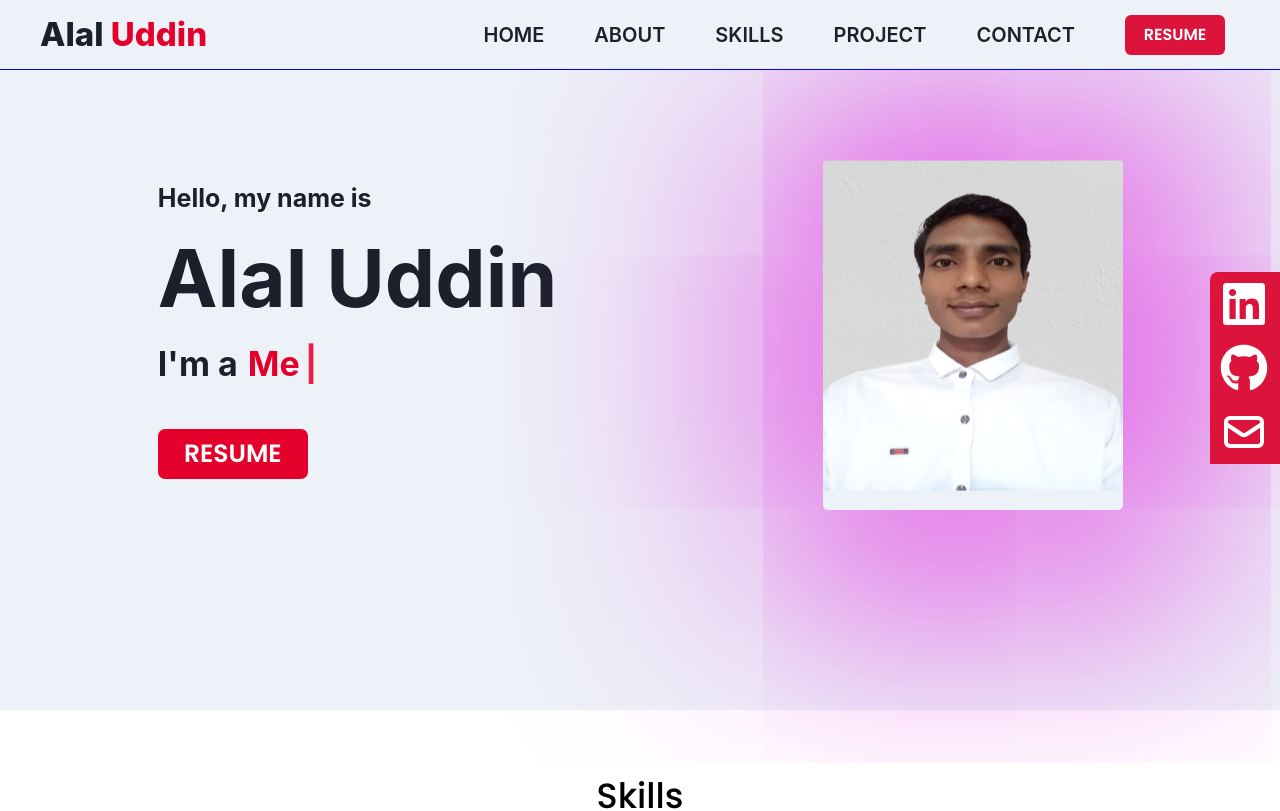
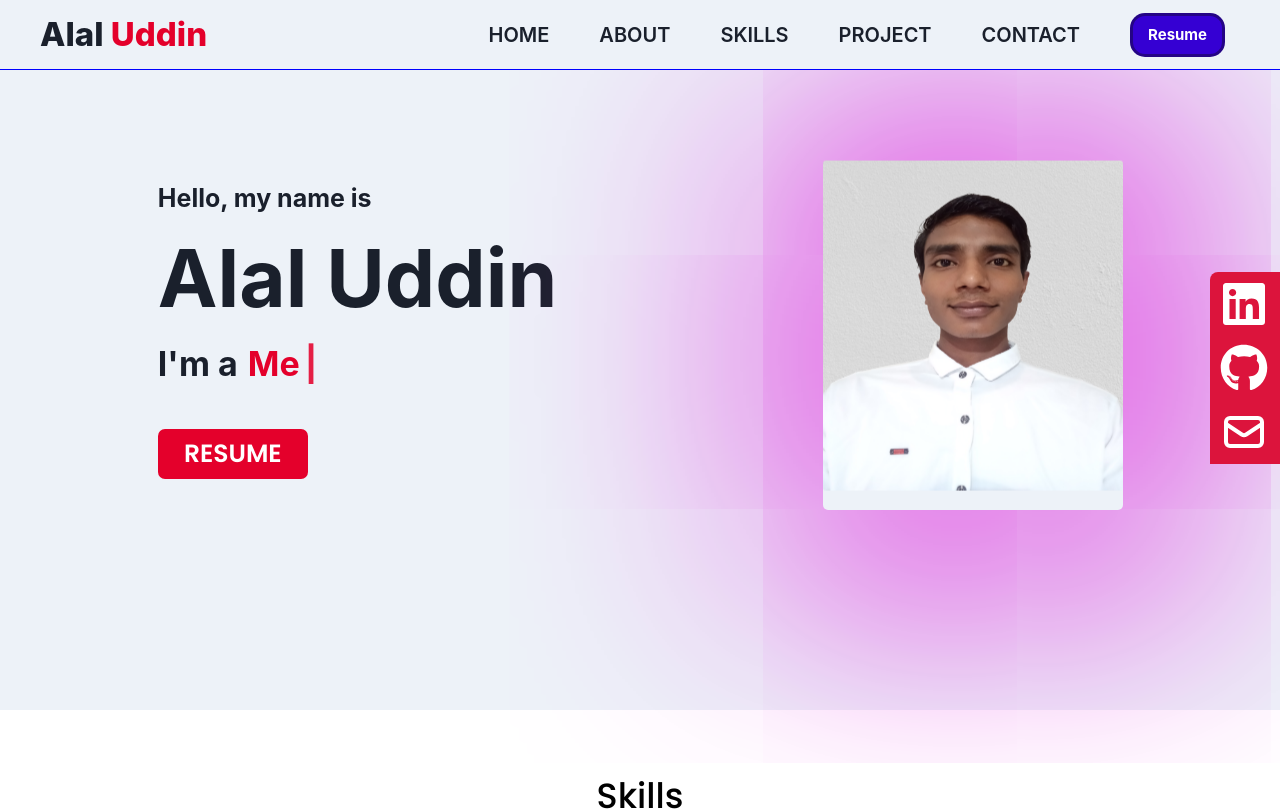
Before and after one commit to alalUDDIN123/alalUDDIN123.github.io, a React (Create React App) app: page / in a window 1280 px wide. Shown: the top 811 px of the page. Built offline with nearby package versions, Linux system fonts and the light colour scheme.

Commit message:
add redirect in resume button with download

```diff
--- a/package.json
+++ b/package.json
@@ -11,6 +11,7 @@
     "@testing-library/jest-dom": "^5.16.5",
     "@testing-library/react": "^13.4.0",
     "@testing-library/user-event": "^13.5.0",
+    "aos": "^2.3.4",
     "file-saver": "^2.0.5",
     "framer-motion": "^8.1.4",
     "react": "^18.2.0",
--- a/src/Components/Navbar/Navbar.jsx
+++ b/src/Components/Navbar/Navbar.jsx
@@ -37,7 +37,13 @@ const Navbar = () => {
 
   const { isOpen, onOpen, onClose } = useDisclosure();
   const btnRef = React.useRef();
-  // "#edf2f8" : "#edf2f8",
+
+  const handleClick = () => {
+    window.open(
+      "/Alal-Uddin-Resume.pdf"
+    );
+  };
+
   return (
     <>
       {/* --------------------------Desktop--------------------------------------- */}
@@ -78,26 +84,17 @@ const Navbar = () => {
                   </li>
                   <li>
 
-                    <a href={resume} target="_blank" >
-                      <Button
-                        h="40px"
-                        fontFamily="Poppins"
-                        w="100px"
-                        fontSize="16px"
-                        color="white"
-                        bg="#dc143c"
-                        _hover={{
-                          background: "transparent",
-                          color: "#dc143c",
-                          border: "2px solid #dc143c",
-                        }}
-                        onClick={() => {
-                          saveAs(resume, "Alal-Uddin-Resume.pdf")
-                        }}
-                      >
-                        RESUME
-                      </Button>
-                    </a>
+
+                    <a target="_blank"
+                      href="Alal-Uddin-Resume.pdf"
+                      download="Alal-Uddin-Resume.pdf"
+                      onClick={handleClick}><button style={{
+                        backgroundColor: "#3500D3", color: "white",
+                        fontWeight: "bold", fontSize: "15px",
+                        cursor: "pointer", padding: "8px 15px",
+                        borderRadius: "15px",
+                        border: "3px solid rgba(11,12,16,0.4)"
+                      }} >Resume</button></a>
                   </li>
 
 
@@ -173,26 +170,16 @@ const Navbar = () => {
                               <a href="#contact">CONTACT</a>
                             </li>
                             <li onClick={onClose}>
-                              <a href={resume} target="_blank" >
-                                <Button
-                                  h="40px"
-                                  fontFamily="Poppins"
-                                  w="100px"
-                                  fontSize="16px"
-                                  color="white"
-                                  bg="#dc143c"
-                                  _hover={{
-                                    background: "transparent",
-                                    color: "#dc143c",
-                                    border: "2px solid #dc143c",
-                                  }}
-                                  onClick={() => {
-                                    saveAs(resume, "Alal-Uddin-Resume.pdf")
-                                  }}
-                                >
-                                  RESUME
-                                </Button>
-                              </a>
+                              <a target="_blank"
+                                href="Alal-Uddin-Resume.pdf"
+                                download="Alal-Uddin-Resume.pdf"
+                                onClick={handleClick}><button style={{
+                                  backgroundColor: "#3500D3", color: "white",
+                                  fontWeight: "bold", fontSize: "15px",
+                                  cursor: "pointer", padding: "8px 15px",
+                                  borderRadius: "15px",
+                                  border: "3px solid rgba(11,12,16,0.4)"
+                                }} >Resume</button></a>
                             </li>
                           </ul>
                         </DrawerBody>
@@ -271,26 +258,17 @@ const Navbar = () => {
                               <a href="#contact">CONTACT</a>
                             </li>
                             <li onClick={onClose}>
-                              <a href={resume} target="_blank" >
-                                <Button
-                                  h="40px"
-                                  fontFamily="Poppins"
-                                  w="100px"
-                                  fontSize="16px"
-                                  color="white"
-                                  bg="#dc143c"
-                                  _hover={{
-                                    background: "transparent",
-                                    color: "#dc143c",
-                                    border: "2px solid #dc143c",
-                                  }}
-                                  onClick={() => {
-                                    saveAs(resume, "Alal-Uddin-Resume.pdf")
-                                  }}
-                                >
-                                  RESUME
-                                </Button>
-                              </a>
+                              <a target="_blank"
+                                href="Alal-Uddin-Resume.pdf"
+                                download="Alal-Uddin-Resume.pdf"
+                                onClick={handleClick}>
+                                <button style={{
+                                  backgroundColor: "#3500D3", color: "white",
+                                  fontWeight: "bold", fontSize: "15px",
+                                  cursor: "pointer", padding: "8px 15px",
+                                  borderRadius: "15px",
+                                  border: "3px solid rgba(11,12,16,0.4)"
+                                }} >Resume</button></a>
                             </li>
                           </ul>
                         </DrawerBody>
--- a/src/DiffrentSection/Hero/Hero.js
+++ b/src/DiffrentSection/Hero/Hero.js
@@ -1,12 +1,13 @@
 import React from "react";
 import "./Hero.css";
 import profile from "../../Images/mypic.png";
-import { saveAs } from 'file-saver';
+
 import { Box, Button, SimpleGrid, useColorMode } from "@chakra-ui/react";
-import resume from "../../Components/Navbar/Alal-Uddin-Resume.pdf";
+
 import Typewriter from "typewriter-effect";
 import { useMediaQuery } from "react-responsive";
 import SocialLinks from "./SocialLiks";
+
 
 const Desktop = ({ children }) => {
   const isDesktop = useMediaQuery({ minWidth: 992 });
@@ -22,8 +23,16 @@ const Mobile = ({ children }) => {
   return isMobile ? children : null;
 };
 
+
+
 export const Hero = () => {
   const { colorMode } = useColorMode();
+
+  const handleClick = () => {
+    window.open(
+      "/Alal-Uddin-Resume.pdf"
+    );
+  };
 
   return (
     <>
@@ -40,7 +49,7 @@ export const Hero = () => {
             <Box height="auto">
               <div className="home_Container_box">
                 <div className="home_box_content">
-                  <h5>Hello, my name is</h5>
+                  <h5 >Hello, my name is</h5>
                   <h2>Alal Uddin</h2>
 
                   <div className="full">
@@ -62,7 +71,11 @@ export const Hero = () => {
                   </div>
 
 
-                  {/* <Button
+                  <a target="_blank"
+                    href="Alal-Uddin-Resume.pdf"
+                    download="Alal-Uddin-Resume.pdf"
+                    onClick={handleClick}>
+                    <Button
                       mt={10}
                       h="50px"
                       fontFamily="Poppins"
@@ -77,32 +90,6 @@ export const Hero = () => {
                         border: "2px solid #dc143c",
                       }}
 
-                    onClick={() => {
-                      saveAs(resume, "Alal-Uddin-Resume.pdf")
-
-                    }}
-                  >
-                    RESUME
-                  </Button> */}
-
-                  <a href={resume} target="_blank" >
-                    <Button
-                       mt={10}
-                       h="50px"
-                       fontFamily="Poppins"
-                       w="150px"
-                       fontWeight="bold"
-                       fontSize="20px"
-                       color="white"
-                       bg="#dc143c"
-                       _hover={{
-                         background: "transparent",
-                         color: "#dc143c",
-                         border: "2px solid #dc143c",
-                       }}
-                      onClick={() => {
-                        saveAs(resume, "Alal-Uddin-Resume.pdf")
-                      }}
                     >
                       RESUME
                     </Button>
@@ -163,7 +150,10 @@ export const Hero = () => {
                       />
                     </span>
                   </div>
-                  <a href={resume} target="_blank" >
+                  <a target="_blank"
+                    href="Alal-Uddin-Resume.pdf"
+                    download="Alal-Uddin-Resume.pdf"
+                    onClick={handleClick}>
                     <Button
                       mt={10}
                       h="50px"
@@ -178,9 +168,7 @@ export const Hero = () => {
                         color: "#dc143c",
                         border: "2px solid #dc143c",
                       }}
-                      onClick={() => {
-                        saveAs(resume, "Alal-Uddin-Resume.pdf")
-                      }}
+
                     >
                       RESUME
                     </Button>
@@ -231,7 +219,10 @@ export const Hero = () => {
                     </span>
                   </div>
 
-                    <a href={resume} target="_blank" >
+                  <a target="_blank"
+                    href="Alal-Uddin-Resume.pdf"
+                    download="Alal-Uddin-Resume.pdf"
+                    onClick={handleClick}>
                     <Button
                       mt={10}
                       h="50px"
@@ -246,9 +237,7 @@ export const Hero = () => {
                         color: "#dc143c",
                         border: "2px solid #dc143c",
                       }}
-                      onClick={() => {
-                        saveAs(resume, "Alal-Uddin-Resume.pdf")
-                      }}
+
                     >
                       RESUME
                     </Button>
```
Also changed, not shown: 1 other file (tests, documents, lock files or other folders). Lines whose indentation alone changed are shown as unchanged.
